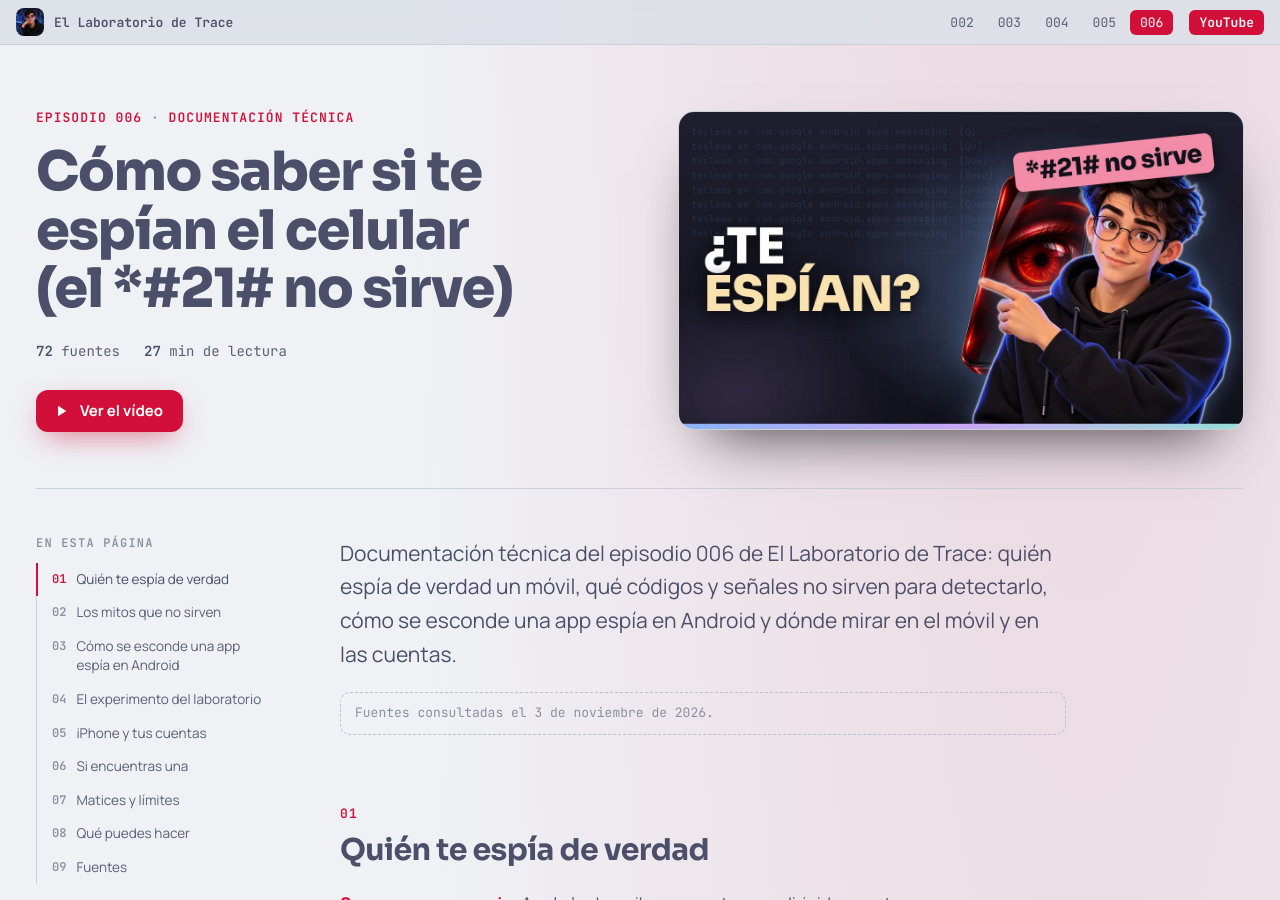
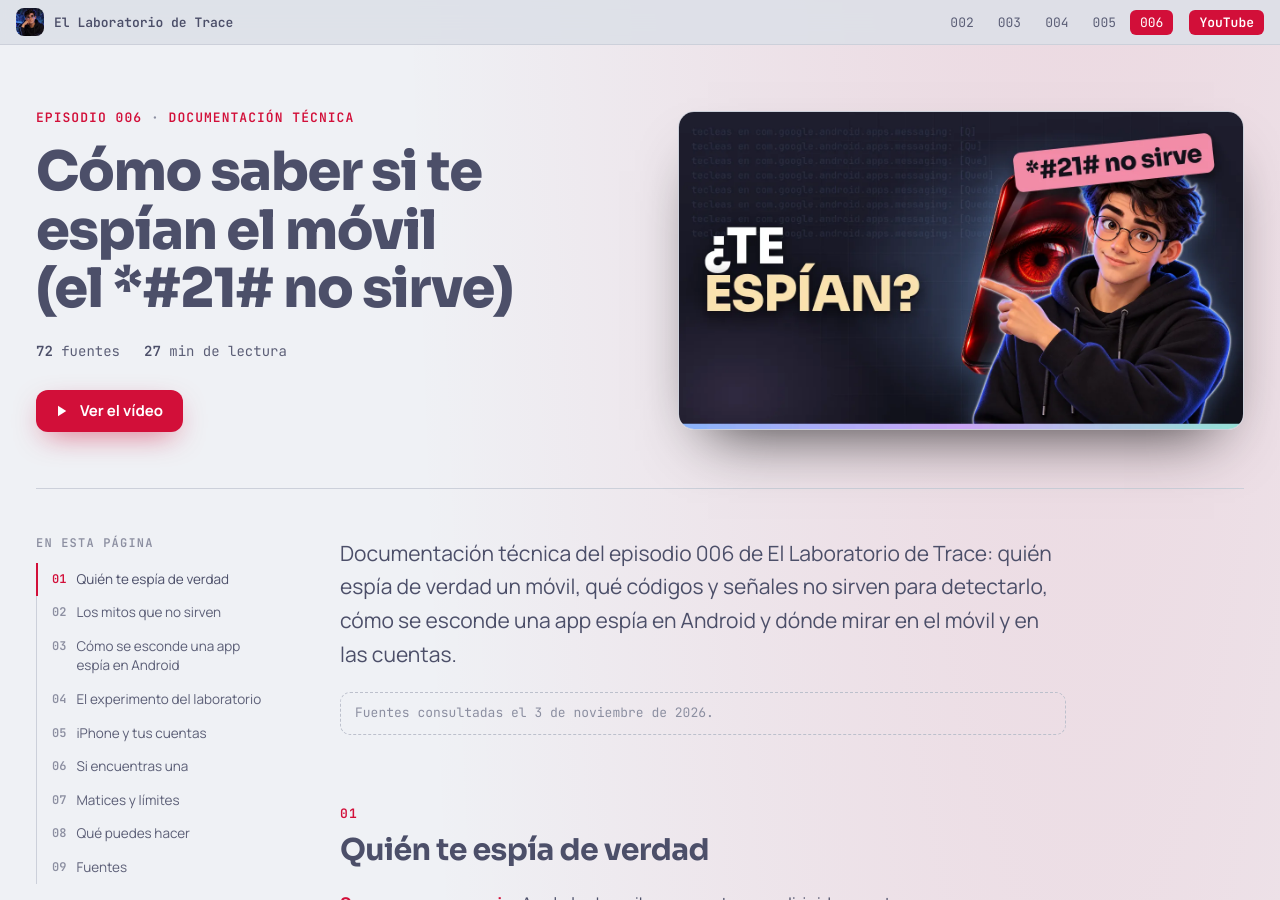
Before and after one commit to TraceRt314/laboratorio-de-trace, a Jekyll site: the page built from 006-te-espian-el-movil.md, in a window 1280 px wide and 900 px high. Built offline with Jekyll 4.4.1, drawn with Linux system fonts in a browser that asks for light colours; our own code applies the rules of GitHub Pages for plain Markdown files.

Commit message:
fix: usar móvil en lugar de celular

```diff
--- a/006-te-espian-el-movil.md
+++ b/006-te-espian-el-movil.md
@@ -1,4 +1,4 @@
-# Cómo saber si te espían el celular (el *#21# no sirve)
+# Cómo saber si te espían el móvil (el *#21# no sirve)
 
 Documentación técnica del episodio 006 de El Laboratorio de Trace: quién espía de verdad un móvil, qué códigos y señales no sirven para detectarlo, cómo se esconde una app espía en Android y dónde mirar en el móvil y en las cuentas.
 
--- a/_data/episodios.yml
+++ b/_data/episodios.yml
@@ -1,7 +1,7 @@
 # Del más reciente al más antiguo. acento: color de Catppuccin de cada episodio.
 - num: "006"
   slug: 006-te-espian-el-movil
-  titulo: Cómo saber si te espían el celular (el *#21# no sirve)
+  titulo: Cómo saber si te espían el móvil (el *#21# no sirve)
   resumen: Una app espía de prueba en el laboratorio, los mitos que no sirven y los sitios exactos donde mirar en Android, iPhone y WhatsApp.
   video: https://youtu.be/stF6HsvEpho
   fuentes: 72
```
Also changed, not shown: 003-sin-gps.md (+1 -1 lines).
